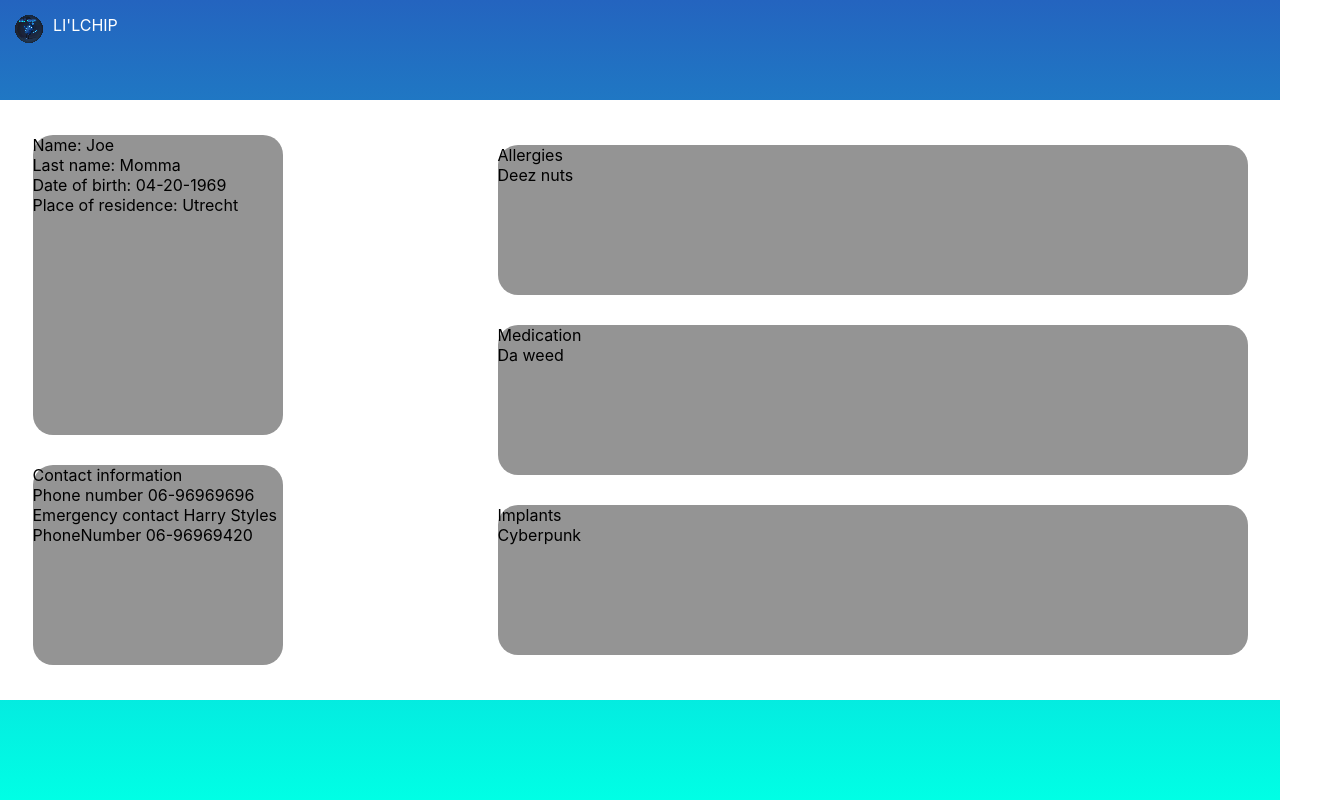
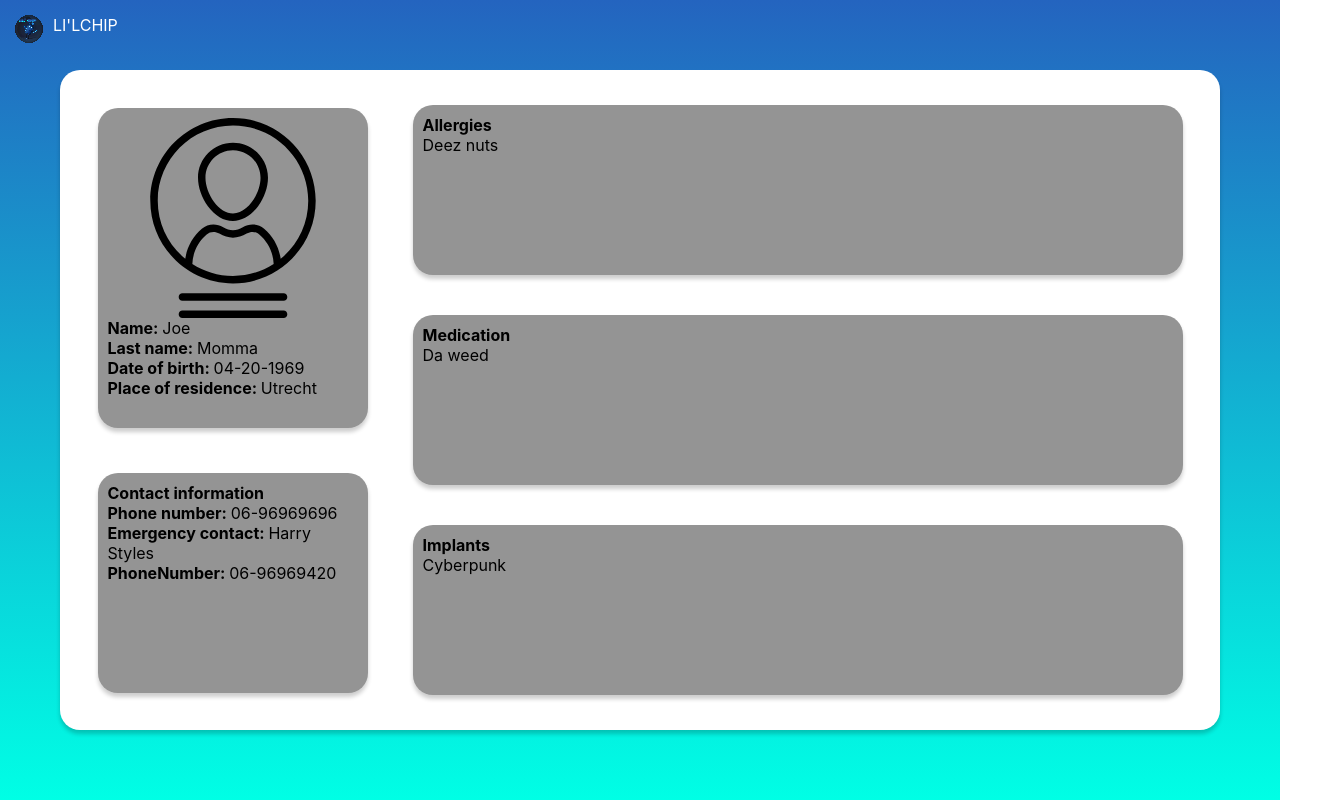
Before and after one commit to SvenLoeve/lilchip, a React (Create React App) app in the folder lilchip/: page /chip-scan in a window 1280 px wide. Shown: the whole page, 1340 px wide, since content can reach past the window. Built offline with nearby package versions, Linux system fonts and the light colour scheme.

Commit message:
Added style to chipscan

```diff
--- a/lilchip/src/pages/ChipScan/ChipScan.css
+++ b/lilchip/src/pages/ChipScan/ChipScan.css
@@ -1,57 +1,60 @@
-.containerChipScan {
+.container {
   display: flex;
+  flex-direction: column;
+  border-radius: 20px;
+  box-shadow: 0 4px 4px rgba(0, 0, 0, 0.2);
+  align-items: start;
+  padding: 30px;
+}
+
+.ChipScan {
   flex-wrap: wrap;
   flex-direction: column;
   justify-content: center;
   align-items: center;
   gap: 30px;
   background: white;
-  width: 1400px;
+  width: 1100px;
   height: 600px;
-  border-radius: 20px;
 }
 
-.containerPersonalInformation {
-  display: flex;
-  flex-direction: column;
+.PersonalInformation {
   background: #949494;
   width: 250px;
   height: 300px;
-  border-radius: 20px;
+  padding: 10px;
 }
 
-.containerContactInformation {
-  display: flex;
-  flex-direction: column;
+.ContactInformation {
   background: #949494;
   width: 250px;
   height: 200px;
-  border-radius: 20px;
+  padding: 10px;
 }
 
-.containerAllergies {
-  display: flex;
+.Allergies {
+  background: #949494;
+  width: 750px;
+  height: 150px;
+  padding: 10px;
+}
+
+.Medication {
   flex-direction: column;
   background: #949494;
   width: 750px;
   height: 150px;
-  border-radius: 20px;
+  padding: 10px;
 }
 
-.containerMedication {
-  display: flex;
+.Implants {
   flex-direction: column;
   background: #949494;
   width: 750px;
   height: 150px;
-  border-radius: 20px;
+  padding: 10px;
 }
 
-.containerImplants {
-  display: flex;
-  flex-direction: column;
-  background: #949494;
-  width: 750px;
-  height: 150px;
-  border-radius: 20px;
+.text-bold {
+  font-weight: bold;
 }
--- a/lilchip/src/pages/ChipScan/ChipScan.jsx
+++ b/lilchip/src/pages/ChipScan/ChipScan.jsx
@@ -6,7 +6,10 @@ import "../../components/Button/Button"
 import axios from "axios";
 
 import ScanIcon from "../../assets/images/scanIcon.svg";
+import ProfileIcon from "../../assets/images/profileIconBeta.svg"
+
 import Button from "../../components/Button/Button";
+
 
 const ChipScan = () => {
 
@@ -53,29 +56,30 @@ const ChipScan = () => {
     }
     else {
         return (
-            <div className="containerChipScan">
-                <div className="containerPersonalInformation">
-                    <text>Name: {data.name}</text>
-                    <text>Last name: {data.lastName}</text>
-                    <text>Date of birth: {data.dateOfBirth}</text>
-                    <text>Place of residence: {data.placeOfResidence}</text>
+            <div className="container ChipScan">
+                <div className="container PersonalInformation">
+                    <img src={ProfileIcon} alt="ProfileIcon" />
+                    <text><span className="text-bold">Name: </span> {data.name}</text>
+                    <text><span className="text-bold">Last name: </span>{data.lastName}</text>
+                    <text><span className="text-bold">Date of birth: </span>{data.dateOfBirth}</text>
+                    <text><span className="text-bold">Place of residence: </span>{data.placeOfResidence}</text>
                 </div>
-                <div className="containerContactInformation">
-                    <text>Contact information</text>
-                    <text>Phone number {data.phoneNumber}</text>
-                    <text>Emergency contact {data.emergencyContact}</text>
-                    <text>PhoneNumber {data.emergencyContactNumber}</text>
+                <div className="container ContactInformation">
+                    <text className="text-bold">Contact information</text>
+                    <text><span className="text-bold">Phone number: </span>{data.phoneNumber}</text>
+                    <text><span className="text-bold">Emergency contact: </span>{data.emergencyContact}</text>
+                    <text><span className="text-bold">PhoneNumber: </span>{data.emergencyContactNumber}</text>
                 </div>
-                <div className="containerAllergies">
-                    <text>Allergies</text>
+                <div className="container Allergies">
+                    <text className="text-bold">Allergies</text>
                     <text>{data.alergies}</text>
                 </div>
-                <div className="containerMedication">
-                    <text>Medication</text>
+                <div className="container Medication">
+                    <text className="text-bold">Medication</text>
                     <text>{data.medication}</text>
                 </div>
-                <div className="containerImplants">
-                    <text>Implants</text>
+                <div className="container Implants">
+                    <text className="text-bold">Implants</text>
                     <text>{data.implants}</text>
                 </div>
             </div>
```
Also changed, not shown: lilchip/src/components/Text/TextStyles.jsx (added, +10 -0 lines), lilchip/src/assets/images/profileIconBeta.svg (added).
